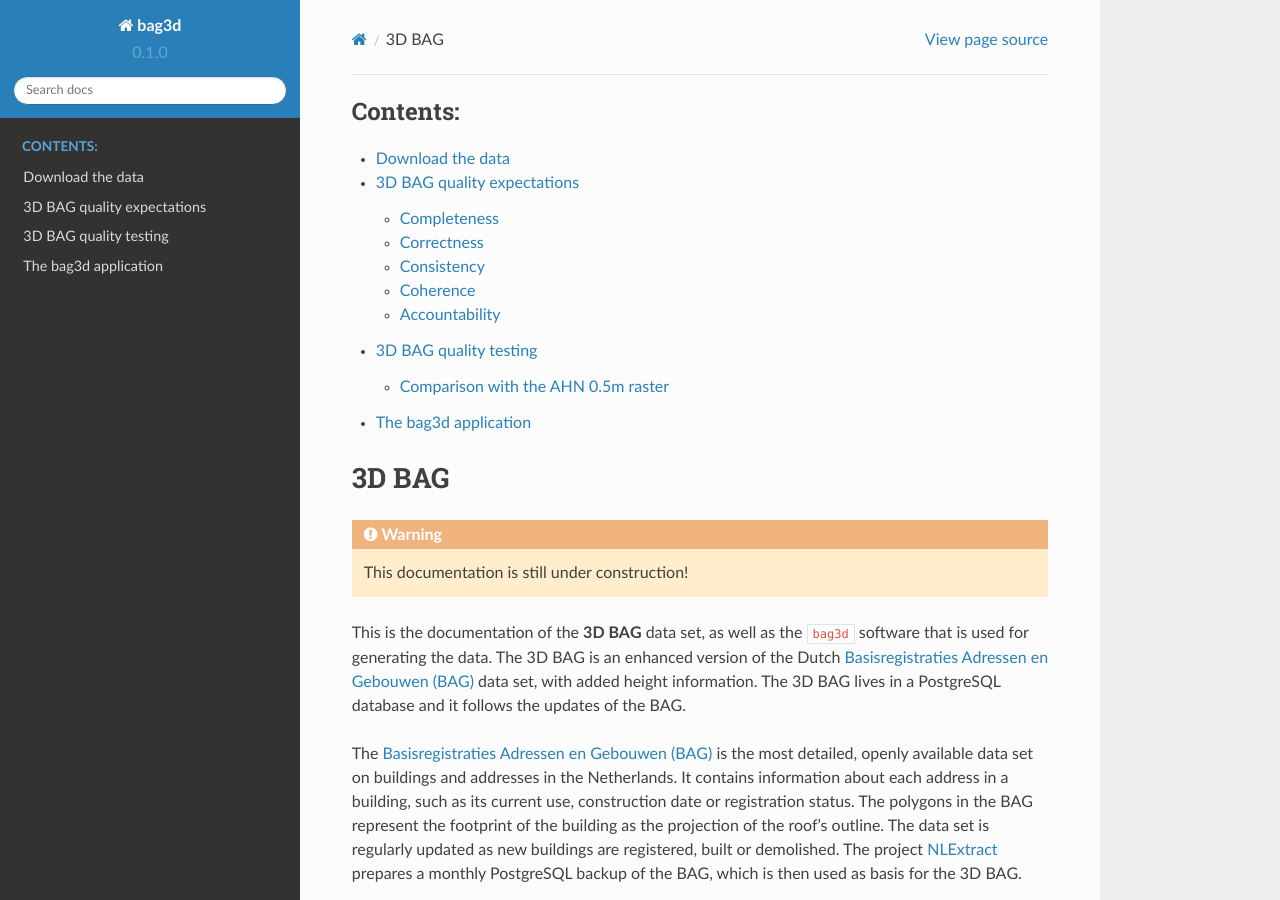
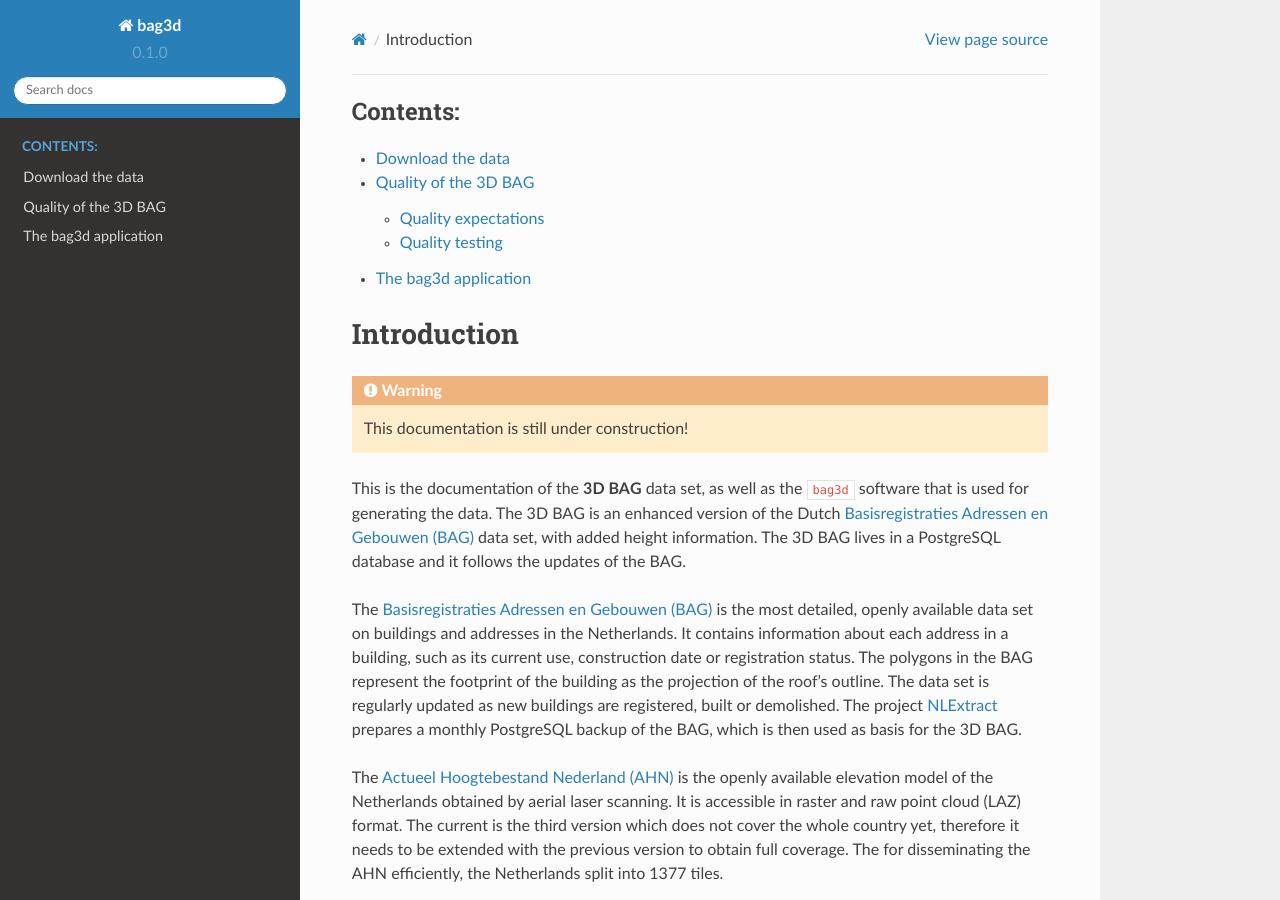
Before and after one commit to tudelft3d/bag3d, a Sphinx documentation site: the page built from docs/source/index.rst, in a window 1280 px wide and 900 px high. Built offline with Sphinx 7.4.7 and the Read the Docs theme 2.0.0, drawn with Linux system fonts in a browser that asks for light colours.

Commit message:
Docs: restructure

```diff
--- a/docs/source/conf.py
+++ b/docs/source/conf.py
@@ -150,7 +150,7 @@ latex_elements = {
 # (source start file, target name, title,
 #  author, documentclass [howto, manual, or own class]).
 latex_documents = [
-    (master_doc, 'bag3d.tex', 'bag3d Documentation',
+    (master_doc, 'bag3d.tex', 'Documentation',
      'Balázs Dukai', 'manual'),
 ]
 
@@ -160,7 +160,7 @@ latex_documents = [
 # One entry per manual page. List of tuples
 # (source start file, name, description, authors, manual section).
 man_pages = [
-    (master_doc, 'bag3d', 'bag3d Documentation',
+    (master_doc, 'bag3d', 'Documentation',
      [author], 1)
 ]
 
@@ -171,7 +171,7 @@ man_pages = [
 # (source start file, target name, title, author,
 #  dir menu entry, description, category)
 texinfo_documents = [
-    (master_doc, 'bag3d', 'bag3d Documentation',
+    (master_doc, 'bag3d', 'Documentation',
      author, 'bag3d', 'One line description of project.',
      'Miscellaneous'),
 ]
--- a/docs/source/download.rst
+++ b/docs/source/download.rst
@@ -1,5 +1,5 @@
 Download the data
-=================
+##################
 
 **WFS:** LINK
 
--- a/docs/source/index.rst
+++ b/docs/source/index.rst
@@ -11,8 +11,8 @@
    quality
    software
 
-3D BAG
-======
+Introduction
+###############
 
 .. warning:: This documentation is still under construction!
 
--- a/docs/source/quality.rst
+++ b/docs/source/quality.rst
@@ -1,5 +1,8 @@
-3D BAG quality expectations
-###########################
+Quality of the 3D BAG
+######################
+
+Quality expectations
+============================
 
 These quality expectations describe the 3D-part of the 3D BAG. The quality of the BAG itself is not discussed here.
 
@@ -34,8 +37,8 @@ Accountability
 
 * Data quality testing summary into the `bagactueel.bag3d_info` table.
 
-3D BAG quality testing
-######################
+Quality testing
+=======================
 
 + randomly sample 1-5% of buildings, take the AHN raster, compute the height percentiles and compare those to the 3D BAG
 
```
